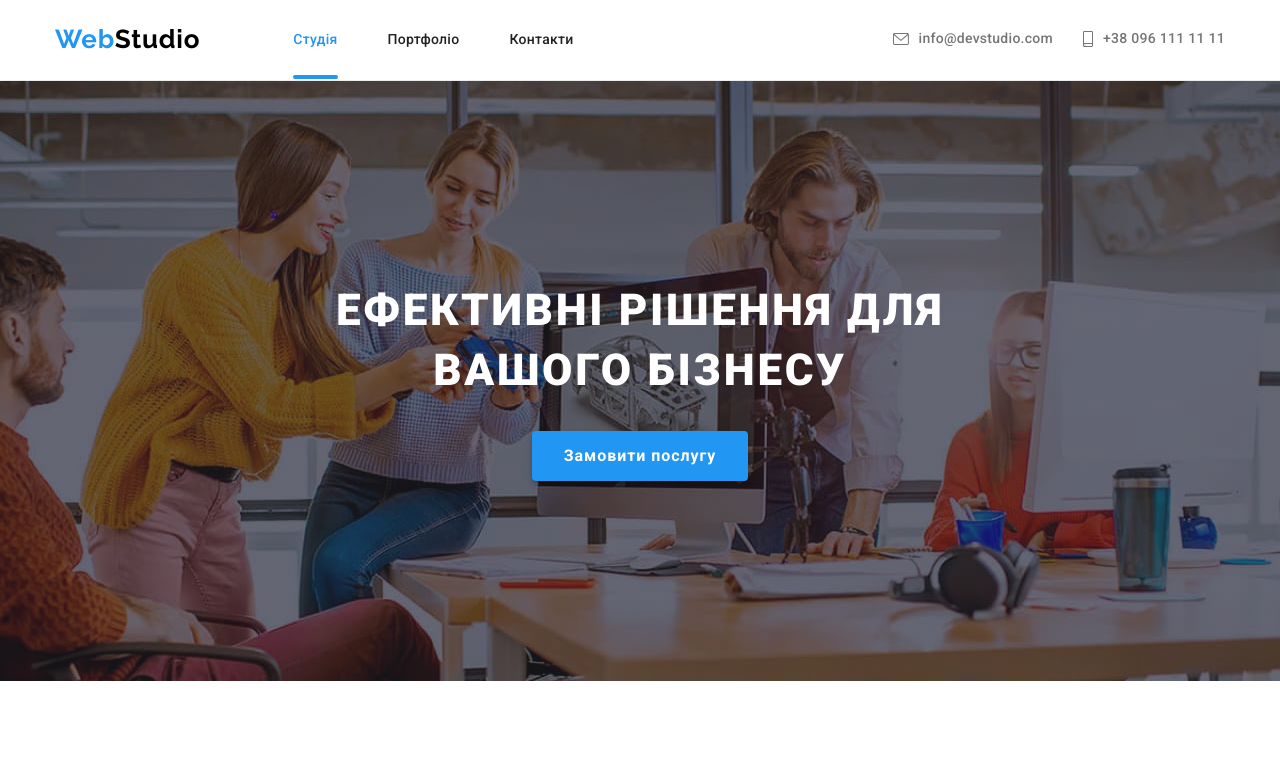
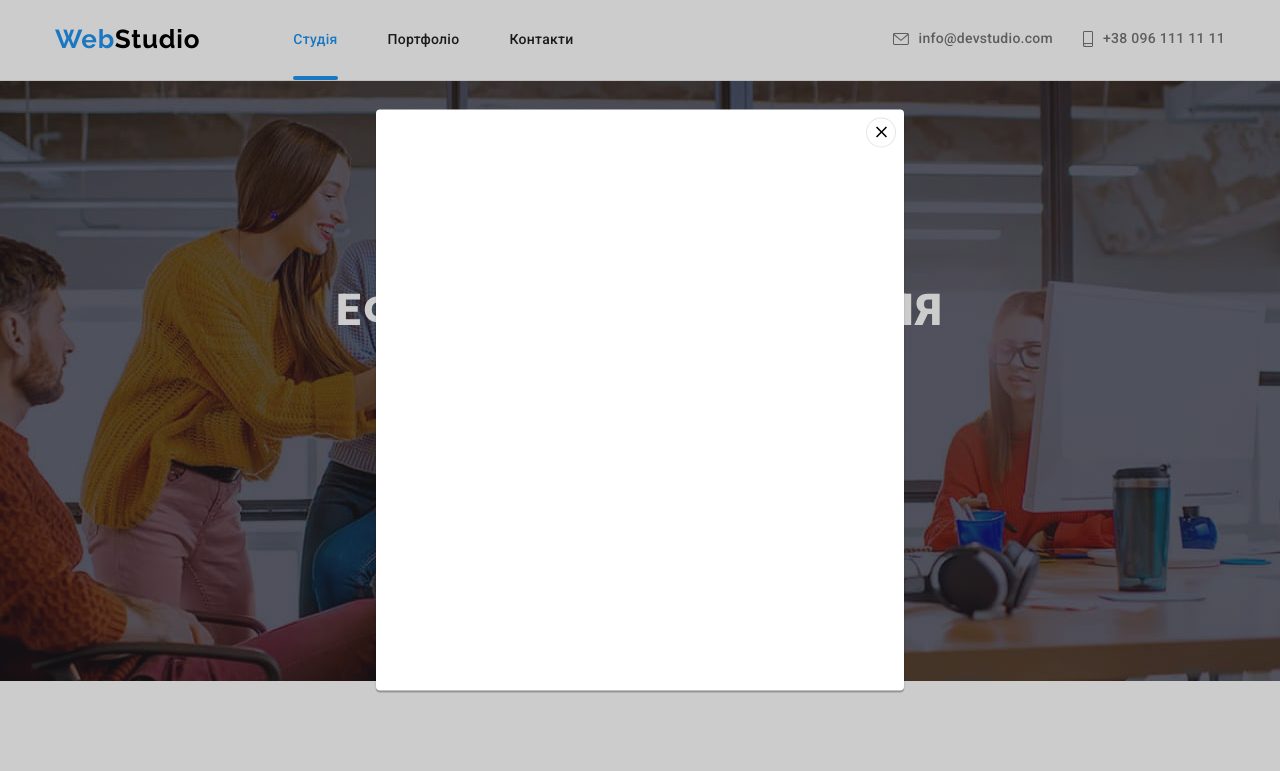
Before and after one commit to marynalykholot/goit-markup-hw-04, a plain HTML site: page index.html in a window 1280 px wide. Both pictures are taken after a click on the button "Замовити послугу". Shown: the top 771 px of the page. Drawn offline with nearby package versions, Linux system fonts and the light colour scheme.

Commit message:
додавання стилів

```diff
--- a/css/main.css
+++ b/css/main.css
@@ -12,7 +12,7 @@
   --border-color: #ECECEC;
   --icon-text: #AFB1B8;
   --icon-bcg: rgba(255, 255, 255, 0.1);
-
+  --cubic: cubic-bezier(0.4, 0, 0.2, 1);
 
 }
 
@@ -87,6 +87,7 @@ img{
 
 
 
+
 .page-header .logo-nav:hover {
   color: var(--accent-color);
 }
@@ -117,6 +118,7 @@ img{
   font-size: 26px;
   line-height: 1.19;
   letter-spacing: 0.03em;
+
 }
 
 .logo-main {
@@ -125,6 +127,7 @@ img{
   font-size: 26px;
   line-height: 1.19;
   letter-spacing: 0.03em;
+  transition: color 250ms var(--cubic);
 }
 
 /* SITE NAV */
@@ -138,6 +141,8 @@ img{
   position: relative;
   padding-top: 32px;
   padding-bottom: 32px;
+  transition: color 250ms var(--cubic);
+
 }
 
 .nav-link.current::after{
@@ -145,12 +150,14 @@ content: "";
 position: absolute;
 bottom: 0;
 left: 0;
+margin-bottom: -1px;
 
 display: block;
 width: 100%;
 height: 4px;
 border-radius: 2px;
 background-color: var(--accent-color);
+transition: color 250ms var(--cubic);
 
 }
 
@@ -162,6 +169,7 @@ background-color: var(--accent-color);
   font-size: 14px;
   line-height: 1.14;
   letter-spacing: 0.02em;
+
 }
 
 .site-nav-item:not(:last-child) {
@@ -205,7 +213,9 @@ margin-left: auto;
   font-size: 14px;
   line-height: 1.14;
   letter-spacing: 0.02em;
+  transition: color 250ms var(--cubic);
 }
+
 
 
 .auts-nav .link:hover,
@@ -268,6 +278,8 @@ padding: 10px 32px;
   cursor: pointer;
   border-radius: 4px;
   border: none;
+
+  transition: background-color 250ms var(--cubic), box-shadow 250ms var(--cubic);
 }
 
 .hero-button:hover {
@@ -475,6 +487,7 @@ margin-bottom: 10px;
   height: 44px;
   border-radius: 50%;
   fill: #AFB1B8;
+  transition: color 250ms var(--cubic),background-color 250ms var(--cubic),fill 250ms var(--cubic);
 }
 
 
@@ -519,6 +532,8 @@ letter-spacing: 0.03em;
     border: 1px solid #AFB1B8;
     border-radius: 4px;
     fill: #AFB1B8;
+    transition: color 250ms var(--cubic), border-color 250ms var(--cubic), fill 250ms var(--cubic);
+
 }
 
 .item-client .icon-client:hover,
@@ -569,6 +584,7 @@ border-color: var(--accent-color);
 .logo.logo-nav-footer{
   display: inline-block;
   margin-bottom: 20px;
+
 }
 .container-footer{
   display: flex;
@@ -628,6 +644,7 @@ border-color: var(--accent-color);
   font-size: 26px;
   line-height: 1.19;
   letter-spacing: 0.03em;
+  transition: color 250ms var(--cubic);
 }
 
 .address-footer {
@@ -637,6 +654,7 @@ border-color: var(--accent-color);
   font-size: 14px;
   line-height: 1.7;
   letter-spacing: 0.03em;
+  transition: color 250ms var(--cubic);
 }
 
 li.address-item{
@@ -652,6 +670,7 @@ li.address-item{
   font-size: 14px;
   line-height: 1.7;
   letter-spacing: 0.03em;
+    transition: color 250ms var(--cubic);
 }
 
 li.mail-item{
@@ -665,6 +684,7 @@ li.mail-item{
   font-size: 14px;
   line-height: 1.7;
   letter-spacing: 0.03em;
+    transition: color 250ms var(--cubic);
 }
 
 /* PORTFOLIO HTML */
@@ -705,7 +725,10 @@ li.mail-item{
   letter-spacing: 0.03em;
   border-radius: 4px;
   border-style: none;
+    transition: color 250ms var(--cubic),background-color 250ms var(--cubic), box-shadow 250ms var(--cubic);
 }
+
+
 .portfolio-button:hover,
 .portfolio-button:focus {
   box-shadow: 1px 4px 6px 0px rgba(0, 0, 0, 0.16),
@@ -746,21 +769,31 @@ li.mail-item{
 
  margin-right: 30px;
  margin-bottom: 30px;
+transition: box-shadow 250ms var(--cubic);
 }
+
 .portfolio-img{
   display: block;
+
 }
 
-.portfolio-img:hover,
-.portfolio-img:focus{
+.portfolio-icon .item:hover,
+.portfolio-icon .item:focus{
 box-shadow: 1px 4px 6px 0px rgba(0, 0, 0, 0.16),
 0px 4px 4px 0px rgba(0, 0, 0, 0.06),
 0px 1px 1px 0px rgba(0, 0, 0, 0.12);
 
-
-
 }
 
+.overlay-post{
+  position: absolute;
+  top: 0;
+  left :0;
+}
+
+.card-overlay{
+  position: relative;
+}
 /* CARD */
 
 .card-text{
@@ -770,3 +803,69 @@ box-shadow: 1px 4px 6px 0px rgba(0, 0, 0, 0.16),
   border-right: 1px  solid var(--container-bg);
   border-bottom: 1px solid var(--container-bg);
 }
+
+
+/* Modal Icon */
+
+
+.backdrop{
+  position: fixed;
+  top: 0;
+  left: 0;
+  width: 100%;
+  height: 100%;
+  background-color: rgba(0, 0, 0, 0.2);
+  opacity: 1;
+  transition-property: opacity 250ms var(--cubic);
+  transition-duration: 500ms;
+
+}
+
+.backdrop.is-hidden{
+  opacity: 0;
+  visibility: hidden;
+  pointer-events: none;
+
+}
+
+.modal{
+position: absolute;
+top: 50%;
+left: 50%;
+transform: translate(-50%, -50%);
+
+
+  width:528px ;
+  min-height: 581px;
+  border-radius: 4px;
+  background-color: rgba(255, 255, 255, 1);
+  box-shadow: 0px 2px 1px 0px rgba(0, 0, 0, 0.2),
+  0px 1px 1px 0px rgba(0, 0, 0, 0.14),
+  0px 1px 3px 0px rgba(0, 0, 0, 0.12);
+  z-index: 1000;
+}
+
+/* .backdrop.is-hidden .modal{
+transform: scale(1.25);
+
+} */
+
+.close-btn{
+display: flex;
+align-items: center;
+justify-content:  center;
+
+position: absolute;
+top: 8px;
+right: 8px;
+
+
+  width: 30px;
+  height: 30px;
+  padding: 0;
+
+  background-color: rgba(255, 255, 255, 1);
+  border-radius: 50%;
+  border: 1px solid rgba(0, 0, 0, 0.1);
+  cursor: pointer;
+}
--- a/index.html
+++ b/index.html
@@ -67,7 +67,7 @@
             Ефективні рішення для <br />
             вашого бізнесу
           </h1>
-          <button class="hero-button" type="button">Замовити послугу</button>
+          <button class="hero-button" type="button" data-modal-open>Замовити послугу</button>
         </div>
       </section>
 
@@ -466,5 +466,19 @@
         </div>
       </div>
     </footer>
+
+    <div class="backdrop is-hidden" data-modal>
+      <div class="modal">
+        <button class="close-btn" type="button" data-modal-close>
+          <svg class="close-icon" width="18" height="18">
+            <use href="./images/icons.svg#close-black"></use>
+          </svg>
+        </button>
+      </div>
+    </div>
+
+
+    <!-- JS -->
+    <script src="./js/modal.js"></script>
   </body>
 </html>
```
Also changed, not shown: portfolio.html (+13 -6 lines).
